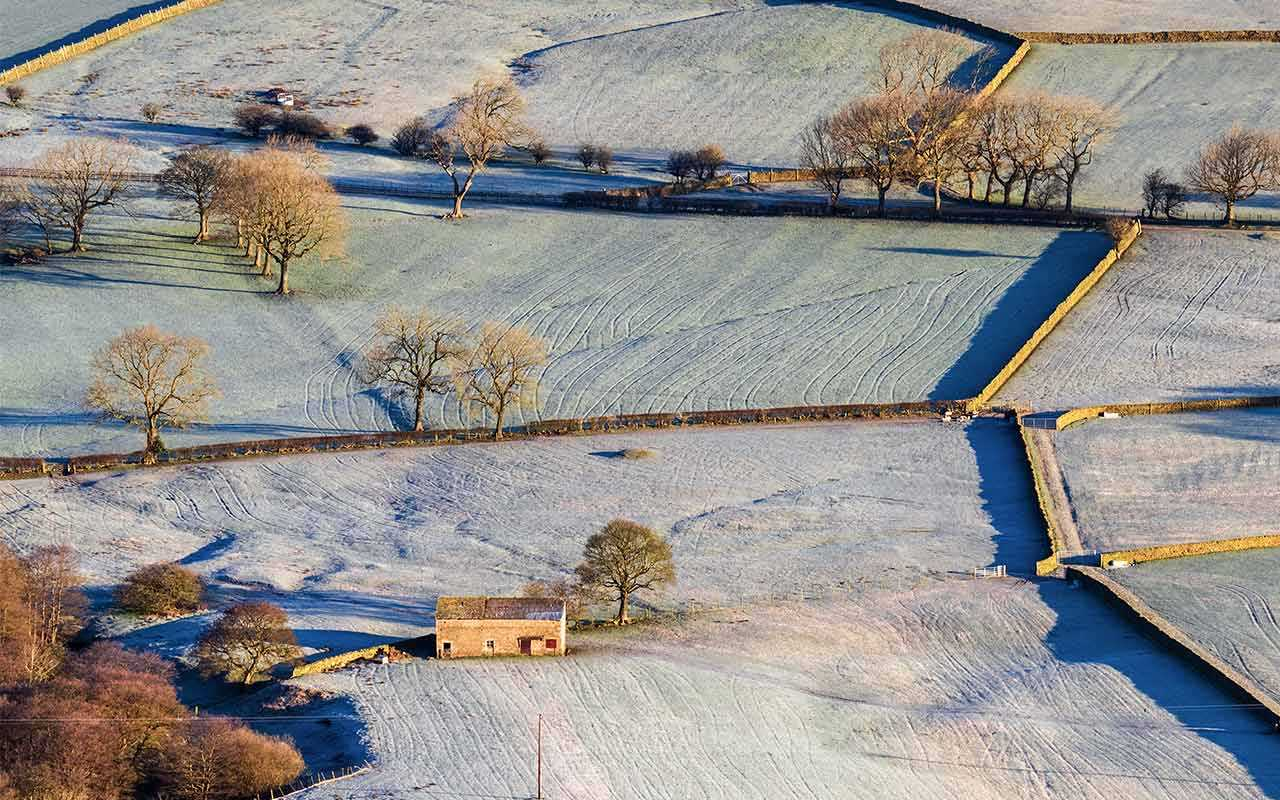
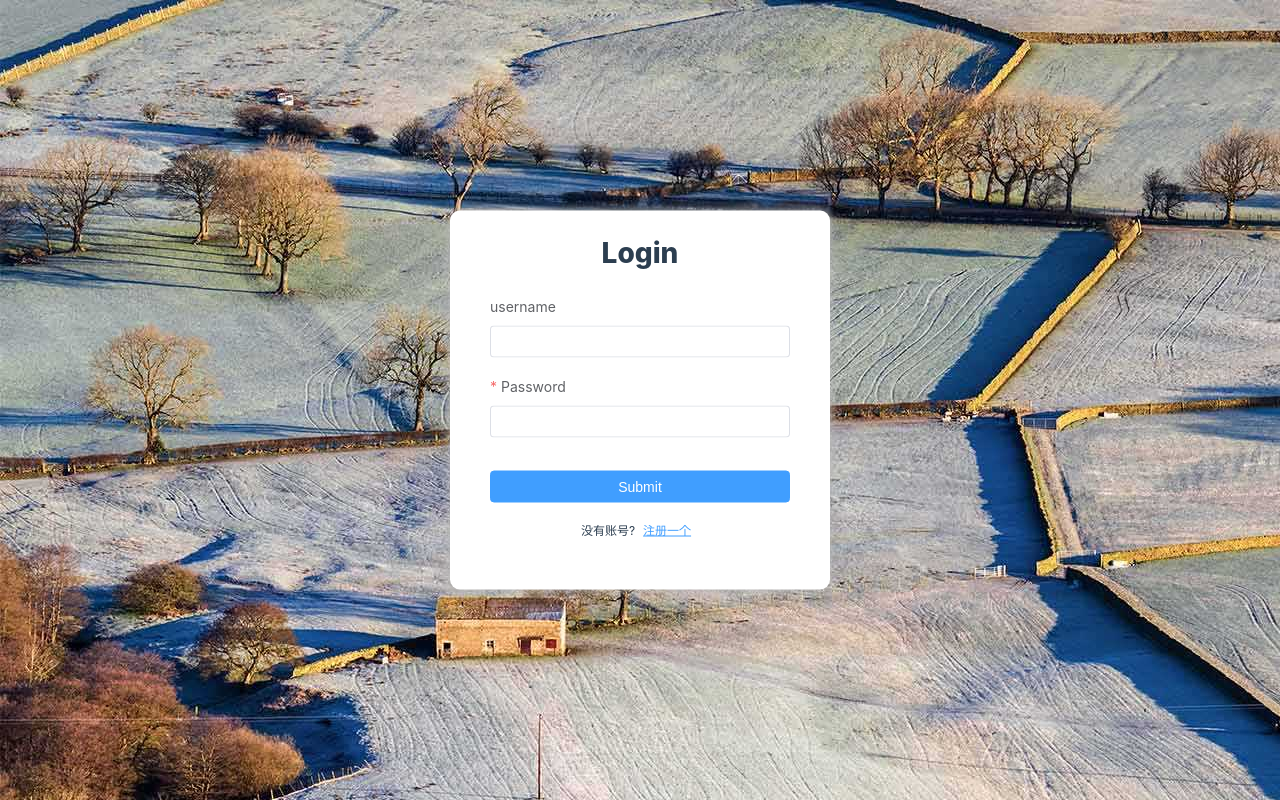
Before and after one commit to TAO233-JPG/chat-system, a Vue app in the folder chat_client/: page /login in a window 1280 px wide. Before the commit this address had no page. Built offline with nearby package versions, Linux system fonts and the light colour scheme.

Commit message:
登录功能

```diff
--- a/chat_client/components.d.ts
+++ b/chat_client/components.d.ts
@@ -17,6 +17,8 @@ declare module '@vue/runtime-core' {
     ElAvatar: typeof import('element-plus/es')['ElAvatar']
     ElButton: typeof import('element-plus/es')['ElButton']
     ElCard: typeof import('element-plus/es')['ElCard']
+    ElForm: typeof import('element-plus/es')['ElForm']
+    ElFormItem: typeof import('element-plus/es')['ElFormItem']
     ElIcon: typeof import('element-plus/es')['ElIcon']
     ElInput: typeof import('element-plus/es')['ElInput']
     ElRadioButton: typeof import('element-plus/es')['ElRadioButton']
--- a/chat_client/src/router/index.ts
+++ b/chat_client/src/router/index.ts
@@ -1,13 +1,22 @@
 import { createRouter, createWebHistory } from 'vue-router'
 import ChatRoomSyestemView from '@/views/ChatRoomSyestem.View.vue'
-
+import LoginPageView from '@/views/LoginPage.view.vue'
 const router = createRouter({
   history: createWebHistory(import.meta.env.BASE_URL),
   routes: [
     {
       path: '/',
-      name: 'home',
+      redirect: '/login'
+    },
+    {
+      path: '/chatRoom',
+      name: 'ChatRoom',
       component: ChatRoomSyestemView
+    },
+    {
+      path: '/login',
+      name: 'Login',
+      component: LoginPageView
     }
   ]
 })
--- a/chat_client/src/stores/type.ts
+++ b/chat_client/src/stores/type.ts
@@ -1,7 +1,7 @@
 export type UserT = {
-  username: string
-  uId: string
-  chatRooms: ChatRoomT[]
+  name: string
+  id: string
+  chatRoomId: string[]
 }
 
 export type ChatRoomTypeT = 'Group' | 'Private' | 'Recent'
--- a/chat_client/src/stores/user/user.ts
+++ b/chat_client/src/stores/user/user.ts
@@ -1,14 +1,19 @@
+import api from '@/server'
 import { defineStore } from 'pinia'
 import { ref } from 'vue'
 
 import type { UserT } from '../type'
 const useUserStore = defineStore('user', () => {
   const user = ref<UserT>()
-  const a = 'AA'
+
+  const login = async (params: Record<string, unknown>) => {
+    const data = await api.postByJson<UserT>('/user', params)
+    user.value = data
+  }
 
   return {
     user,
-    a
+    login
   }
 })
 
--- a/chat_client/src/views/ChatRoomSyestem.View.vue
+++ b/chat_client/src/views/ChatRoomSyestem.View.vue
@@ -6,7 +6,7 @@
     <div class="chat-room-list-pane">
       <ChatRoomList />
     </div>
-    <div class="chat-interface-pane">
+    <div class="chat-interface-pane" @click="fn">
       <ChatInterface />
     </div>
   </div>
@@ -16,6 +16,40 @@
 import PersonalCenter from '@/components/PersonalCenter/PersonalCenter.vue'
 import ChatRoomList from '@/components/ChatRoomList/ChatRoomList.vue'
 import ChatInterface from '@/components/ChatInterface/ChatInterface.vue'
+import { useRoute } from 'vue-router'
+import io from 'socket.io-client'
+
+const route = useRoute()
+console.log(route.params)
+
+let chat = io('http://localhost:3000', {
+  path: '/chat',
+  auth: {
+    id: route.params.id
+  }
+})
+chat.on('init', (...arg: any[]) => {
+  console.log('init/收到消息', arg)
+})
+chat.on('sendMessage', (...arg: any[]) => {
+  console.log('sendMessage/收到消息', arg)
+})
+chat.on('entryChatRoom', (...arg: any[]) => {
+  console.log('entryChatRoom/获取消息', arg)
+})
+
+const fn = () => {
+  console.log('aaa')
+
+  chat.emit('sendMessage', {
+    roomId: 'chatRoom-1',
+    sender: { id: route.params.id, name: 'mkii', message: '123456' }
+  })
+
+  setTimeout(() => {
+    chat.emit('entryChatRoom', { roomId: 'chatRoom-1' })
+  }, 3000)
+}
 </script>
 
 <style lang="scss" scoped>
--- /dev/null
+++ b/chat_client/src/views/LoginPage.view.vue
@@ -0,0 +1,127 @@
+<template>
+  <div class="login-pane">
+    <h2>{{ title }}</h2>
+    <el-form
+      ref="ruleFormRef"
+      :model="ruleForm"
+      status-icon
+      :rules="rules"
+      class="demo-ruleForm"
+      label-position="top"
+    >
+      <el-form-item label="username" prop="name">
+        <el-input v-model="ruleForm.name" autocomplete="off" />
+      </el-form-item>
+      <el-form-item label="Password" prop="password">
+        <el-input v-model="ruleForm.password" type="password" autocomplete="off" />
+      </el-form-item>
+
+      <el-form-item>
+        <el-button class="submit-btn" type="primary" @click="submitForm(ruleFormRef)"
+          >Submit</el-button
+        >
+      </el-form-item>
+    </el-form>
+    <footer v-show="isLogin">
+      没有账号?<span @click="swicthMethod" class="switch-btn">注册一个</span>
+    </footer>
+    <footer v-show="!isLogin">
+      已有账号?<span @click="swicthMethod" class="switch-btn">登录一个</span>
+    </footer>
+  </div>
+</template>
+
+<script lang="ts" setup>
+import { reactive, ref, computed } from 'vue'
+import type { FormInstance, FormRules } from 'element-plus'
+import { useRouter } from 'vue-router'
+import api from '@/server/index'
+import useUserStore from '@/stores/user/user'
+const userStore = useUserStore()
+const router = useRouter()
+enum Methods {
+  Login = 'Login',
+  SignUp = 'Sign Up'
+}
+const title = ref<Methods>(Methods.Login)
+
+const isLogin = computed(() => {
+  return title.value === Methods.Login
+})
+
+const swicthMethod = () => {
+  title.value = isLogin.value ? Methods.SignUp : Methods.Login
+  ruleFormRef.value?.resetFields()
+}
+
+const ruleFormRef = ref<FormInstance>()
+
+const ruleForm = reactive({
+  password: '',
+  name: ''
+})
+
+const rules = reactive<FormRules>({
+  password: [{ required: true, trigger: 'blur' }],
+  username: [{ required: true, trigger: 'blur' }]
+})
+
+const submitForm = async (formEl: FormInstance | undefined) => {
+  if (!formEl) return
+  formEl.validate((valid) => {
+    if (valid) {
+      console.log('submit!')
+    } else {
+      console.log('error submit!')
+      return false
+    }
+  })
+
+  if (isLogin.value) {
+    await userStore.login(ruleForm)
+    router.replace('/chatRoom')
+  } else {
+    await api.postByJson('/user/signup', ruleForm)
+  }
+}
+</script>
+
+<style lang="scss" scoped>
+.login-pane {
+  position: absolute;
+  left: 50%;
+  top: 50%;
+
+  width: 380px;
+  padding: 0px 40px;
+  padding-bottom: 50px;
+  transform: translate(-50%, -50%);
+  background-color: #ffffff;
+  border-radius: 10px;
+  box-shadow: 0px 0px 10px 1px #b7b7b7;
+
+  h2 {
+    text-align: center;
+    padding: 20px 0;
+    font-size: 28px;
+    font-weight: 800;
+  }
+
+  .submit-btn {
+    width: 100%;
+    margin-top: 15px;
+  }
+
+  footer {
+    font-size: 12px;
+    text-align: center;
+
+    .switch-btn {
+      color: #409eff;
+      text-decoration: underline;
+      cursor: pointer;
+      padding: 0 8px;
+    }
+  }
+}
+</style>
```
Also changed, not shown: chat_client/src/views/HomeView.vue (deleted, +0 -7 lines).
